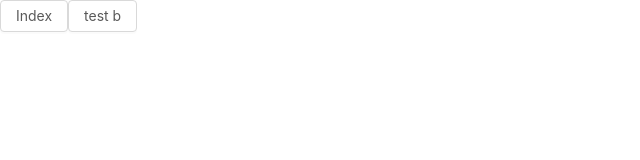
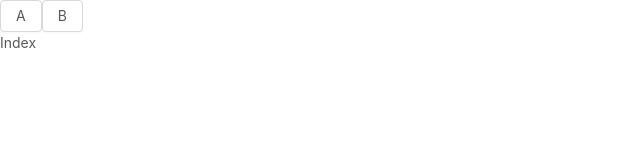
Before and after one commit to easyWater/nextJs_practice, a Next.js app: page / in a window 1280 px wide. Shown: the top 160 px of the page, without its empty margins (0-640 px from the left). Built offline with nearby package versions, Linux system fonts and the light colour scheme.

Commit message:
getInitialProps方法实践

```diff
--- /dev/null
+++ b/components/layout.jsx
@@ -0,0 +1,18 @@
+import Link from 'next/link'
+import { Button } from 'antd'
+
+export default ({ children }) => {
+  return (
+    <>
+      <header>
+        <Link href="/a?id=1" as="/a/1">
+          <Button>A</Button>
+        </Link>
+        <Link href="/test/b">
+          <Button>B</Button>
+        </Link>
+      </header>
+      { children }
+    </>
+  )
+}
--- a/pages/_app.js
+++ b/pages/_app.js
@@ -1,4 +1,28 @@
-import App from 'next/app'
+import App, {Container} from 'next/app'
 import 'antd/dist/antd.css'
+import Layout from '../components/layout'
 
-export default App
+class myApp extends App {
+
+  static async getInitialProps({ Component }) {
+    let pageProps = {}
+    if(Component.getInitialProps) {
+      pageProps = await Component.getInitialProps()
+    }
+    return {
+      pageProps
+    }
+  }
+
+  render() {
+    const { Component, pageProps } = this.props
+    return (
+      <Container>
+        <Layout>
+          <Component {...pageProps} />
+        </Layout>
+      </Container>
+    )
+  }
+}
+export default myApp
--- a/pages/index.js
+++ b/pages/index.js
@@ -1,23 +1,5 @@
-import { Button } from 'antd'
-import Link from 'next/link'
-import Router from 'next/router'
-
 export default () => {
-
-  function gotoB() {
-    Router.push({
-      pathname: '/test/b',
-      query: {
-        id: 2
-      }
-    }, '/test/b/2')
-  }
   return (
-    <>
-      <Link href="/a?id=1" as="/a/1">
-        <Button>Index</Button>
-      </Link>
-      <Button onClick={gotoB}>test b</Button>
-    </>
+    <span>Index</span>
   )
 }
```
Also changed, not shown: pages/a.js (+12 -1 lines), 1 other file (tests, documents, lock files or other folders).
